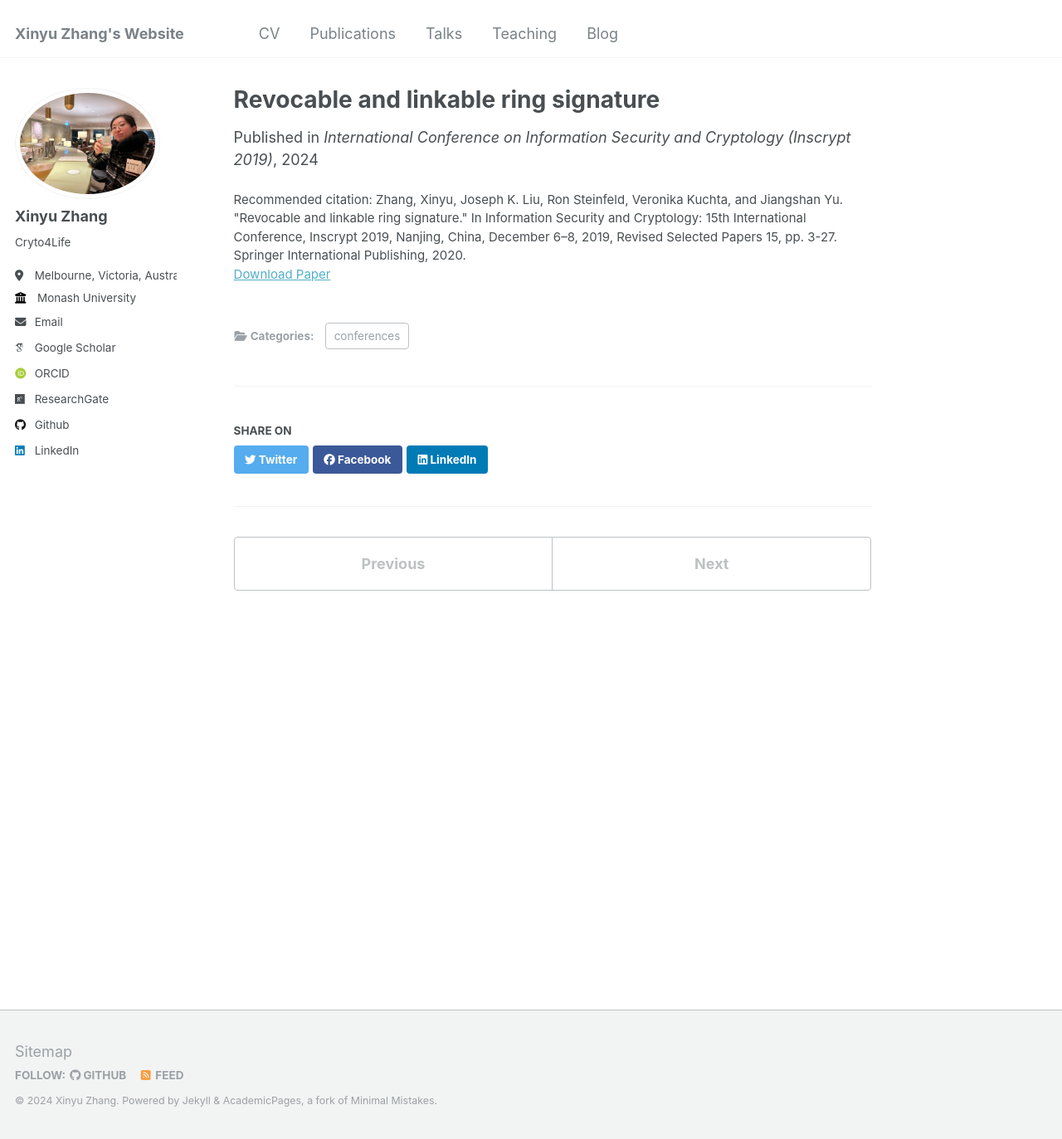
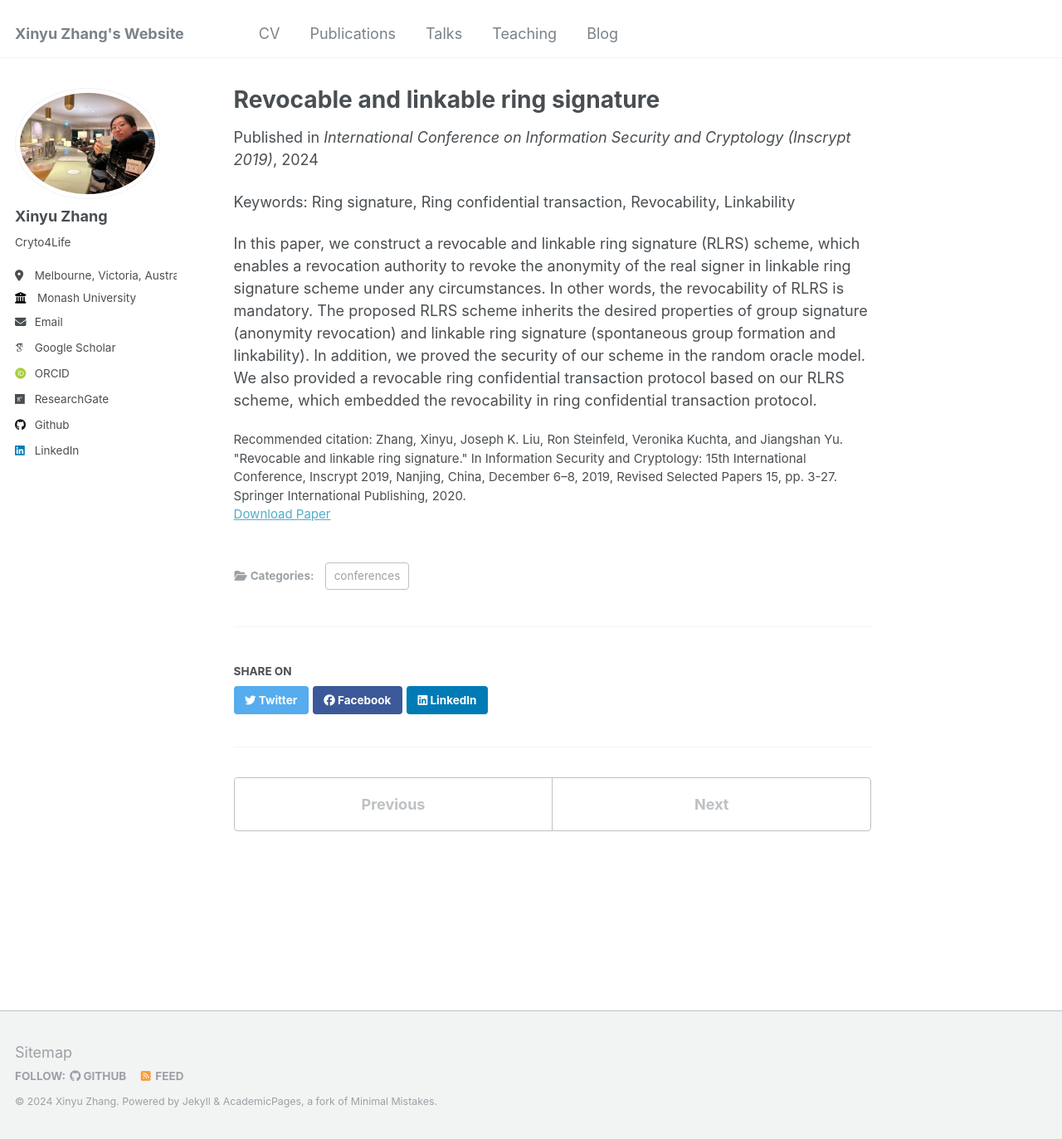
Before and after one commit to cryptome-xyz/cryptome-xyz.github.io, a Jekyll site: the page built from _publications/recovable_and_linkable_ring_signature.md, in a window 1280 px wide and 1373 px high. Shown: the whole window at 83% size. Built offline with Jekyll 4.4.1, drawn with Linux system fonts in a browser that asks for light colours; some web fonts are replaced.

Commit message:
Update recovable_and_linkable_ring_signature.md

```diff
--- a/_publications/recovable_and_linkable_ring_signature.md
+++ b/_publications/recovable_and_linkable_ring_signature.md
@@ -10,3 +10,7 @@ Publisher: Springer International Publishing
 paperurl: 'https://link.springer.com/chapter/10.1007/978-3-030-42921-8_1'
 citation: 'Zhang, Xinyu, Joseph K. Liu, Ron Steinfeld, Veronika Kuchta, and Jiangshan Yu. "Revocable and linkable ring signature." In Information Security and Cryptology: 15th International Conference, Inscrypt 2019, Nanjing, China, December 6–8, 2019, Revised Selected Papers 15, pp. 3-27. Springer International Publishing, 2020.'
 ---
+
+Keywords: Ring signature, Ring confidential transaction, Revocability, Linkability
+
+In this paper, we construct a revocable and linkable ring signature (RLRS) scheme, which enables a revocation authority to revoke the anonymity of the real signer in linkable ring signature scheme under any circumstances. In other words, the revocability of RLRS is mandatory. The proposed RLRS scheme inherits the desired properties of group signature (anonymity revocation) and linkable ring signature (spontaneous group formation and linkability). In addition, we proved the security of our scheme in the random oracle model. We also provided a revocable ring confidential transaction protocol based on our RLRS scheme, which embedded the revocability in ring confidential transaction protocol.
```
